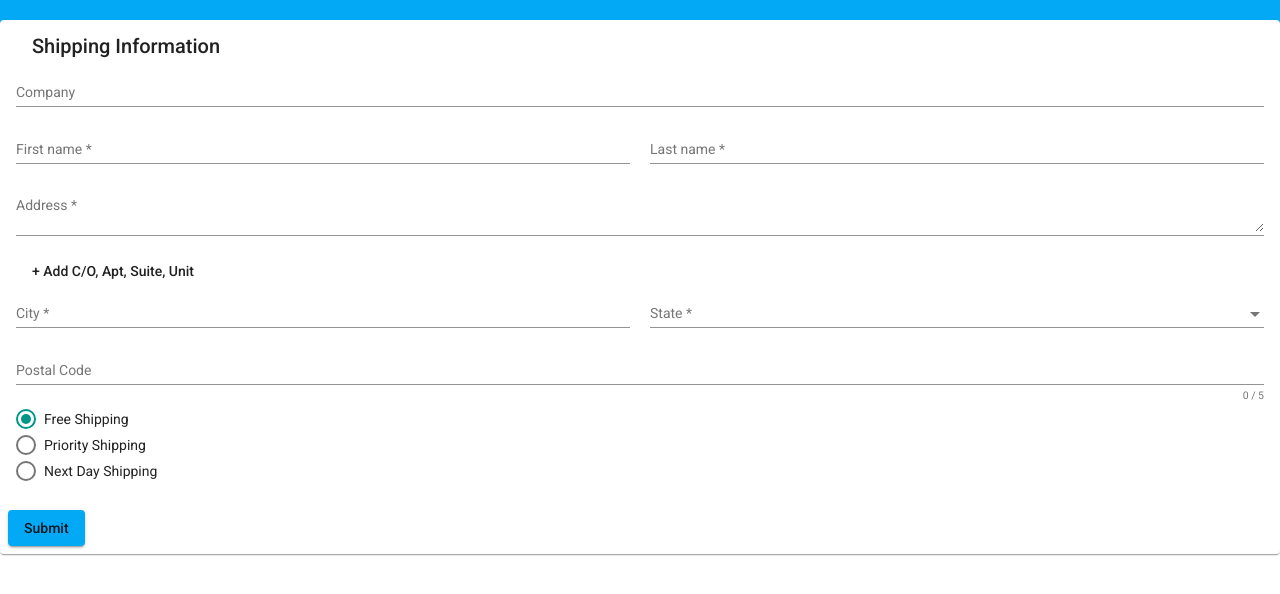
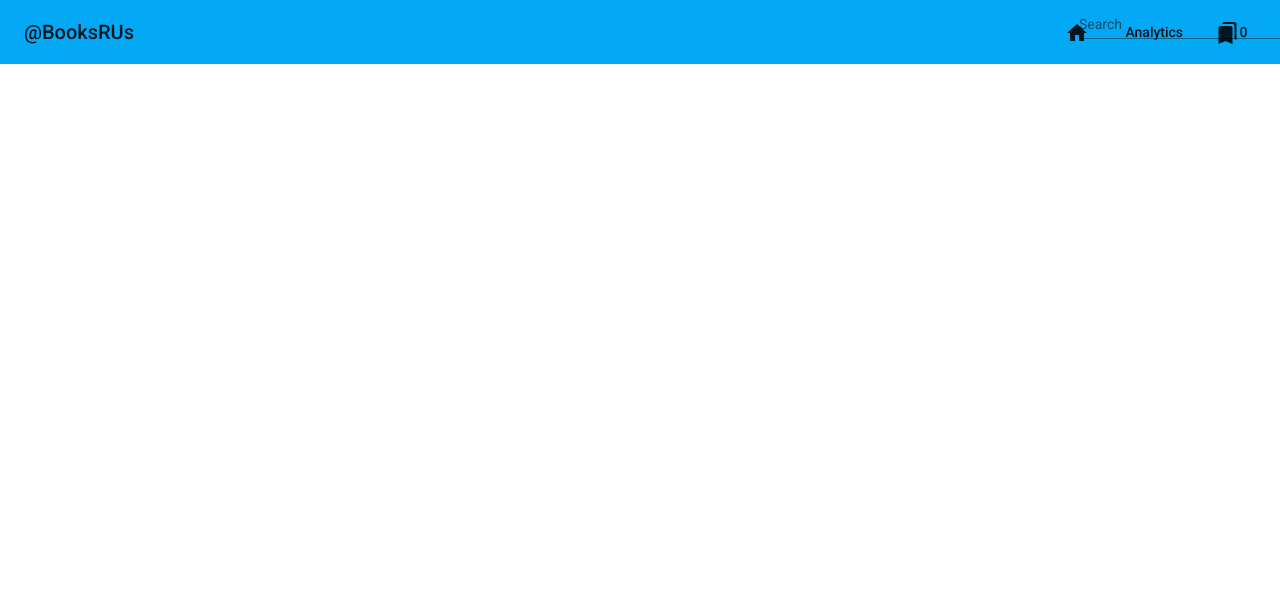
Before and after one commit to athirasarman/75F, an Angular app in the folder BooksRUs/: page /search in a window 1280 px wide. Shown: the top 594 px of the page. Built offline with nearby package versions, Linux system fonts and the light colour scheme.

Commit message:
search component design implemented

```diff
--- a/BooksRUs/src/app/dashboard/layout/layout.component.html
+++ b/BooksRUs/src/app/dashboard/layout/layout.component.html
@@ -1,11 +1,14 @@
+
 <div class="grid-container">
+  <mat-card class="dashboard-card">
+ <mat-card-content>
+<div class="dashboard-card">
 
-<div class="dashboard-card">
   <app-search></app-search>
 </div>
 
-<div class="dashboard-card">
+
+</mat-card-content>
+</mat-card>
 
 </div>
-
-</div>
--- a/BooksRUs/src/app/dashboard/layout/layout.component.scss
+++ b/BooksRUs/src/app/dashboard/layout/layout.component.scss
@@ -1,5 +1,6 @@
 .grid-container {
-  margin: 100px;
+ // margin: 100px;
+  margin-top: 60px;
   height: 100%;
   display: flex;
   flex-direction: column;
@@ -13,12 +14,8 @@
 .dashboard-card {
   position: absolute;
   top: 20px;
-  left: 15px;
-  right: 15px;
+  left: 8px;
+  right: 8px;
   bottom: 15px;
+  height: 100%;
 }
-
-
-.spacer {
-  flex: 1 1 auto;
-}
--- a/BooksRUs/src/app/dashboard/search/search.component.html
+++ b/BooksRUs/src/app/dashboard/search/search.component.html
@@ -1,100 +1,20 @@
-<form [formGroup]="addressForm" novalidate (ngSubmit)="onSubmit()">
-  <mat-card class="shipping-card">
-    <mat-card-header>
-      <mat-card-title>Shipping Information</mat-card-title>
-    </mat-card-header>
-    <mat-card-content>
-      <div class="row">
-        <div class="col">
-          <mat-form-field class="full-width">
-            <input matInput placeholder="Company" formControlName="company">
-          </mat-form-field>
-        </div>
-      </div>
-      <div class="row">
-        <div class="col">
-          <mat-form-field class="full-width">
-            <input matInput placeholder="First name" formControlName="firstName">
-            <mat-error *ngIf="addressForm.controls['firstName'].hasError('required')">
-              First name is <strong>required</strong>
-            </mat-error>
-          </mat-form-field>
-        </div>
-        <div class="col">
-          <mat-form-field class="full-width">
-            <input matInput placeholder="Last name" formControlName="lastName">
-            <mat-error *ngIf="addressForm.controls['lastName'].hasError('required')">
-              Last name is <strong>required</strong>
-            </mat-error>
-          </mat-form-field>
-        </div>
-      </div>
-      <div class="row">
-        <div class="col">
-          <mat-form-field class="full-width">
-            <textarea matInput placeholder="Address" formControlName="address"></textarea>
-            <mat-error *ngIf="addressForm.controls['address'].hasError('required')">
-              Address is <strong>required</strong>
-            </mat-error>
-          </mat-form-field>
-        </div>
-      </div>
-      <div class="row" *ngIf="!hasUnitNumber">
-        <div class="col">
-          <button mat-button type="button" (click)="hasUnitNumber = !hasUnitNumber">
-            + Add C/O, Apt, Suite, Unit
-          </button>
-        </div>
-      </div>
-      <div class="row" *ngIf="hasUnitNumber">
-        <div class="col">
-          <mat-form-field class="full-width">
-            <textarea matInput placeholder="Address 2" formControlName="address2"></textarea>
-          </mat-form-field>
-        </div>
-      </div>
-      <div class="row">
-        <div class="col">
-          <mat-form-field class="full-width">
-            <input matInput placeholder="City" formControlName="city">
-            <mat-error *ngIf="addressForm.controls['city'].hasError('required')">
-              City is <strong>required</strong>
-            </mat-error>
-          </mat-form-field>
-        </div>
-        <div class="col">
-          <mat-form-field class="full-width">
-            <mat-select placeholder="State" formControlName="state">
-              <mat-option *ngFor="let state of states" [value]="state.abbreviation">
-                {{ state.name }}
-              </mat-option>
-            </mat-select>
-            <mat-error *ngIf="addressForm.controls['state'].hasError('required')">
-              State is <strong>required</strong>
-            </mat-error>
-          </mat-form-field>
-        </div>
-      </div>
-      <div class="row">
-        <div class="col">
-          <mat-form-field class="full-width">
-            <input matInput #postalCode maxlength="5" placeholder="Postal Code" type="number" formControlName="postalCode">
-            <mat-hint align="end">{{postalCode.value.length}} / 5</mat-hint>
-          </mat-form-field>
-        </div>
-      </div>
-      <div class="row">
-        <div class="col">
-          <mat-radio-group formControlName="shipping">
-            <mat-radio-button value="free">Free Shipping</mat-radio-button>
-            <mat-radio-button value="priority">Priority Shipping</mat-radio-button>
-            <mat-radio-button value="nextday">Next Day Shipping</mat-radio-button>
-          </mat-radio-group>
-        </div>
-      </div>
-    </mat-card-content>
-    <mat-card-actions>
-      <button mat-raised-button color="primary" type="submit">Submit</button>
-    </mat-card-actions>
-  </mat-card>
+<form [formGroup]="search" class="search full-width">
+  <!--<mat-card >
+    <mat-card-content class="content">-->
+      <div class="content">
+           <mat-form-field >
+
+     <mat-label>Search</mat-label>
+      <input matInput>
+    <!--<mat-icon matSuffix>search</mat-icon>-->
+     <button color="primary" matSuffix mat-icon-button aria-label="Button to go Home" routerLink="/">
+         <mat-icon>search</mat-icon>
+        </button>
+  </mat-form-field>
+       </div>
+
+
+   <!-- </mat-card-content>
+
+  </mat-card>-->
 </form>
--- a/BooksRUs/src/app/dashboard/search/search.component.scss
+++ b/BooksRUs/src/app/dashboard/search/search.component.scss
@@ -2,10 +2,6 @@
   width: 100%;
 }
 
-.shipping-card {
-  min-width: 120px;
-  margin: 20px auto;
-}
 
 .mat-radio-button {
   display: block;
@@ -25,3 +21,16 @@
 .col:last-child {
   margin-right: 0;
 }
+
+.matInput{
+ border:1px;
+ float: right !important;
+}
+
+.spacer {
+  flex: 1 1 auto;
+}
+
+.content{
+ text-align: right;
+}
--- a/BooksRUs/src/app/dashboard/search/search.component.ts
+++ b/BooksRUs/src/app/dashboard/search/search.component.ts
@@ -7,83 +7,9 @@ import { FormBuilder, Validators } from '@angular/forms';
   styleUrls: ['./search.component.scss']
 })
 export class SearchComponent {
-  addressForm = this.fb.group({
-    company: null,
-    firstName: [null, Validators.required],
-    lastName: [null, Validators.required],
-    address: [null, Validators.required],
-    address2: null,
-    city: [null, Validators.required],
-    state: [null, Validators.required],
-    postalCode: [null, Validators.compose([
-      Validators.required, Validators.minLength(5), Validators.maxLength(5)])
-    ],
-    shipping: ['free', Validators.required]
+  search = this.fb.group({
   });
 
-  hasUnitNumber = false;
-
-  states = [
-    {name: 'Alabama', abbreviation: 'AL'},
-    {name: 'Alaska', abbreviation: 'AK'},
-    {name: 'American Samoa', abbreviation: 'AS'},
-    {name: 'Arizona', abbreviation: 'AZ'},
-    {name: 'Arkansas', abbreviation: 'AR'},
-    {name: 'California', abbreviation: 'CA'},
-    {name: 'Colorado', abbreviation: 'CO'},
-    {name: 'Connecticut', abbreviation: 'CT'},
-    {name: 'Delaware', abbreviation: 'DE'},
-    {name: 'District Of Columbia', abbreviation: 'DC'},
-    {name: 'Federated States Of Micronesia', abbreviation: 'FM'},
-    {name: 'Florida', abbreviation: 'FL'},
-    {name: 'Georgia', abbreviation: 'GA'},
-    {name: 'Guam', abbreviation: 'GU'},
-    {name: 'Hawaii', abbreviation: 'HI'},
-    {name: 'Idaho', abbreviation: 'ID'},
-    {name: 'Illinois', abbreviation: 'IL'},
-    {name: 'Indiana', abbreviation: 'IN'},
-    {name: 'Iowa', abbreviation: 'IA'},
-    {name: 'Kansas', abbreviation: 'KS'},
-    {name: 'Kentucky', abbreviation: 'KY'},
-    {name: 'Louisiana', abbreviation: 'LA'},
-    {name: 'Maine', abbreviation: 'ME'},
-    {name: 'Marshall Islands', abbreviation: 'MH'},
-    {name: 'Maryland', abbreviation: 'MD'},
-    {name: 'Massachusetts', abbreviation: 'MA'},
-    {name: 'Michigan', abbreviation: 'MI'},
-    {name: 'Minnesota', abbreviation: 'MN'},
-    {name: 'Mississippi', abbreviation: 'MS'},
-    {name: 'Missouri', abbreviation: 'MO'},
-    {name: 'Montana', abbreviation: 'MT'},
-    {name: 'Nebraska', abbreviation: 'NE'},
-    {name: 'Nevada', abbreviation: 'NV'},
-    {name: 'New Hampshire', abbreviation: 'NH'},
-    {name: 'New Jersey', abbreviation: 'NJ'},
-    {name: 'New Mexico', abbreviation: 'NM'},
-    {name: 'New York', abbreviation: 'NY'},
-    {name: 'North Carolina', abbreviation: 'NC'},
-    {name: 'North Dakota', abbreviation: 'ND'},
-    {name: 'Northern Mariana Islands', abbreviation: 'MP'},
-    {name: 'Ohio', abbreviation: 'OH'},
-    {name: 'Oklahoma', abbreviation: 'OK'},
-    {name: 'Oregon', abbreviation: 'OR'},
-    {name: 'Palau', abbreviation: 'PW'},
-    {name: 'Pennsylvania', abbreviation: 'PA'},
-    {name: 'Puerto Rico', abbreviation: 'PR'},
-    {name: 'Rhode Island', abbreviation: 'RI'},
-    {name: 'South Carolina', abbreviation: 'SC'},
-    {name: 'South Dakota', abbreviation: 'SD'},
-    {name: 'Tennessee', abbreviation: 'TN'},
-    {name: 'Texas', abbreviation: 'TX'},
-    {name: 'Utah', abbreviation: 'UT'},
-    {name: 'Vermont', abbreviation: 'VT'},
-    {name: 'Virgin Islands', abbreviation: 'VI'},
-    {name: 'Virginia', abbreviation: 'VA'},
-    {name: 'Washington', abbreviation: 'WA'},
-    {name: 'West Virginia', abbreviation: 'WV'},
-    {name: 'Wisconsin', abbreviation: 'WI'},
-    {name: 'Wyoming', abbreviation: 'WY'}
-  ];
 
   constructor(private fb: FormBuilder) {}
 
--- a/BooksRUs/src/app/header/header.component.html
+++ b/BooksRUs/src/app/header/header.component.html
@@ -3,7 +3,9 @@
     <h1 class="example-app-name">@BooksRUs</h1>
 
   <span class="example-spacer"></span>
-
+  <button  mat-icon-button aria-label="Button to go Home" routerLink="/">
+         <mat-icon>home</mat-icon>
+        </button>
    <button mat-button aria-label="Button to go to Analytics Dashboard" routerLink="/analytics">
           Analytics
         </button>
```
